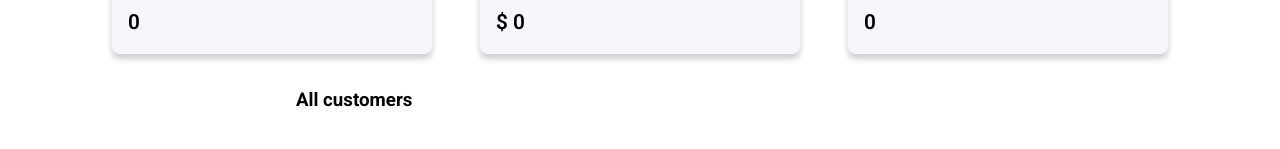
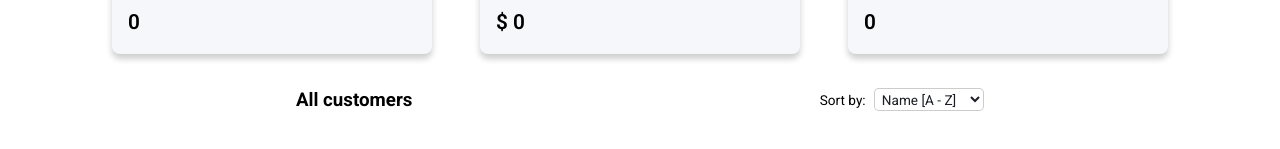
Before and after one commit to gedadev/appointment-manager, a React (Vite) app in the folder frontend/: page /dashboard/customers in a window 1280 px wide. Shown: the part 207-356 px from the top of the page. Built offline with nearby package versions, Linux system fonts and the light colour scheme.

Commit message:
Implement customer sorting functionality in CustomersManager

```diff
--- a/frontend/src/components/Dashboard/CustomersManager.jsx
+++ b/frontend/src/components/Dashboard/CustomersManager.jsx
@@ -1,19 +1,77 @@
 import { FiChevronsDown, FiChevronsUp } from "react-icons/fi";
 import { useAppointment } from "../../hooks/useAppointment";
 import { countries, months } from "../../utils/main";
-import { use, useState } from "react";
+import { useEffect, useState } from "react";
 import { useFormValidations } from "../../hooks/useFormValidations";
 import { useAuth } from "../../hooks/useAuth";
 import toast from "react-hot-toast";
 
 export function CustomersManager() {
   const { customers } = useAppointment();
+  const [sortedCustomers, setSortedCustomers] = useState([]);
+
+  useEffect(() => {
+    sortCustomers("name-a");
+  }, [customers]);
+
+  const sortCustomers = (sortType) => {
+    switch (sortType) {
+      case "name-a":
+        const sortedA = customers.toSorted((a, b) =>
+          a.customerName.localeCompare(b.customerName)
+        );
+        setSortedCustomers(sortedA);
+        break;
+
+      case "name-z":
+        const sortedZ = customers.toSorted((a, b) =>
+          b.customerName.localeCompare(a.customerName)
+        );
+        setSortedCustomers(sortedZ);
+        break;
+
+      case "recent-date":
+        const sortedRecent = customers.toSorted(
+          (a, b) =>
+            new Date(b.createdAt).getTime() - new Date(a.createdAt).getTime()
+        );
+        setSortedCustomers(sortedRecent);
+        break;
+
+      case "oldest-date":
+        const sortedOldest = customers.toSorted(
+          (a, b) =>
+            new Date(a.createdAt).getTime() - new Date(b.createdAt).getTime()
+        );
+        setSortedCustomers(sortedOldest);
+        break;
+
+      default:
+        setSortedCustomers(customers);
+        break;
+    }
+  };
 
   return (
     <div>
       <div className="customers-list">
-        <h3>All customers</h3>
-        {customers.map((customer) => (
+        <div className="customers-header">
+          <h3>All customers</h3>
+          <div>
+            <label htmlFor="">Sort by:</label>
+            <select
+              name="sort-customers"
+              defaultValue={"name-a"}
+              onChange={(e) => sortCustomers(e.target.value)}
+            >
+              <option value="name-a">Name [A - Z]</option>
+              <option value="name-z">Name [Z - A]</option>
+              <option value="recent-date">Recent joined</option>
+              <option value="oldest-date">Oldest joined</option>
+            </select>
+          </div>
+        </div>
+        {sortedCustomers.map((customer) => (
           <CustomerItem key={customer._id} customer={customer}></CustomerItem>
         ))}
       </div>
--- a/frontend/src/styles/Dashboard.css
+++ b/frontend/src/styles/Dashboard.css
@@ -605,3 +605,24 @@
   box-shadow: 0 0.3rem 0.4rem var(--transparent);
   z-index: 1;
 }
+
+.customers-header {
+  display: flex;
+  justify-content: space-between;
+  align-items: center;
+}
+
+.customers-header div {
+  display: flex;
+  align-items: center;
+  gap: 0.5rem;
+  font-size: 0.85rem;
+}
+
+.customers-header select {
+  background-color: var(--light);
+  color: var(--dark);
+  border: 0.1rem solid var(--transparent);
+  border-radius: 0.3rem;
+  padding: 0.1rem 0.2rem;
+}
```
